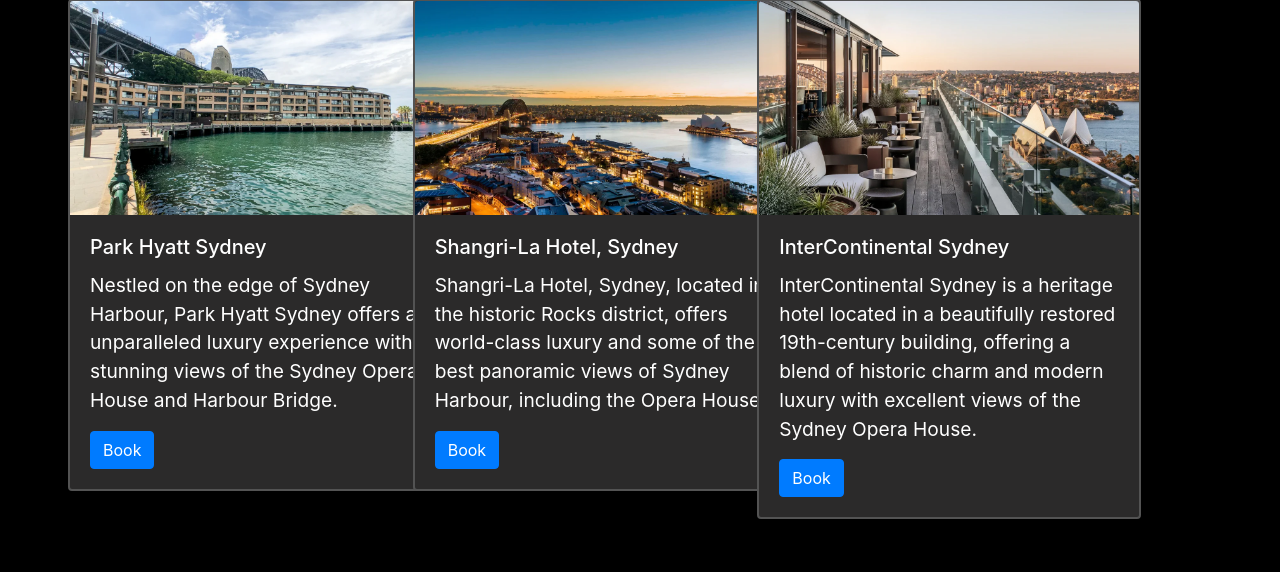
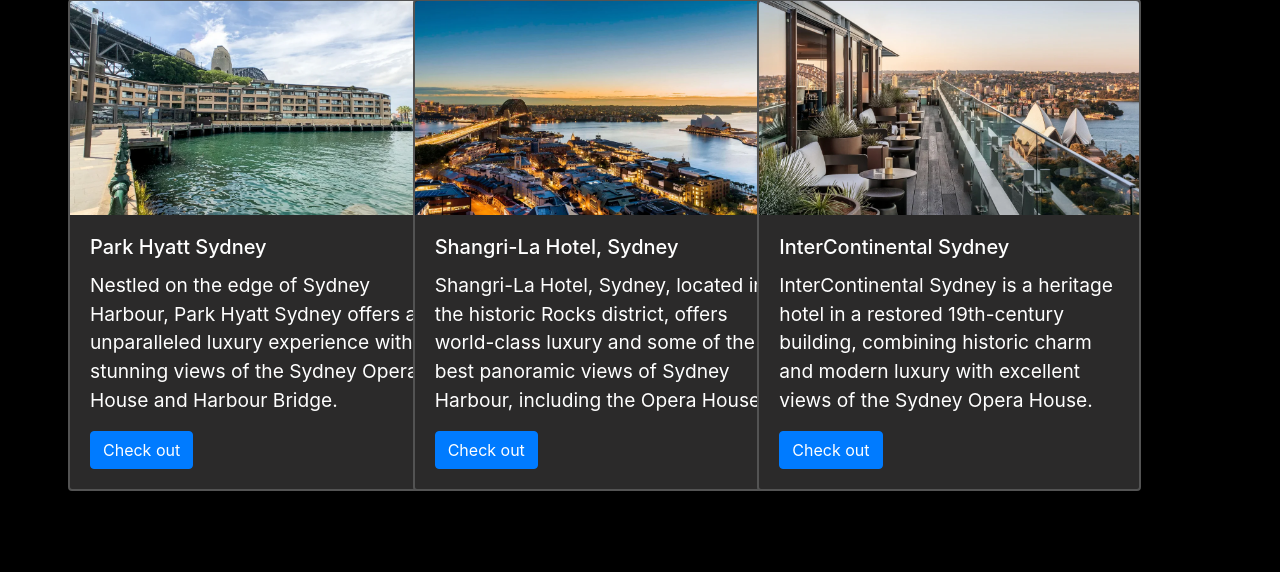
Before and after one commit to Ravinagraj01/Voyage_DBMS, a PHP site: page /australia_sydney_open_house.php in a window 1280 px wide. Shown: the part 2540-3112 px from the top of the page. After the commit the page ends 3031 px from the top, so only its background shows below. Run offline with PHP 8.4, Linux system fonts and the light colour scheme; data that the repository does not hold is empty; some libraries are stand-ins or nearby versions.

Commit message:
aust-hotels-modified

```diff
--- a/australia_sydeny_open_house.html
+++ b/australia_sydeny_open_house.html
@@ -161,9 +161,9 @@
 							<img src="aus-syd-hotel-3.webp" class="card-img-top" alt="Canada">
 							<div class="card-body">
 							  <h5 class="card-title">InterContinental Sydney</h5>
-							  <p class="card-text">InterContinental Sydney is a heritage hotel located in a beautifully restored 19th-century building, offering a blend of historic charm and modern luxury with excellent views of the Sydney Opera House.</p>
-							  <a href="#" class="btn btn-primary">Book</a>
-							</div>
+							  <p class="card-text">InterContinental Sydney is a heritage hotel in a restored 19th-century building, combining historic charm and modern luxury with excellent views of the Sydney Opera House.</p>
+							  <a href="https://www.sydney.intercontinental.com/" class="btn btn-primary">Check out</a>
+                                </div>
 						  </div>
 						</div>
 					  </div>
--- a/australia_sydney_open_house.php
+++ b/australia_sydney_open_house.php
@@ -215,7 +215,7 @@ $conn->close();
                                 <div class="card-body">
                                     <h5 class="card-title">Park Hyatt Sydney</h5>
                                     <p class="card-text">Nestled on the edge of Sydney Harbour, Park Hyatt Sydney offers an unparalleled luxury experience with stunning views of the Sydney Opera House and Harbour Bridge.</p>
-                                    <a href="australia_sydeny_open_house.html" class="btn btn-primary">Book</a>
+                                    <a href="https://www.hyatt.com/en-US/hotel/australia/park-hyatt-sydney/sydph?src=agn_resmedau_corp_sem_google_Search_Goo_SYDPH_IN_Brand_EM_Search_SYDPH_IN_Brand_EM_park+hyatt+sydney&gad_source=1&gclid=Cj0KCQjw0ruyBhDuARIsANSZ3wrPU-LKhy1OyJ5Fd8raFZUcUxvOheUQHa8X_H9_EP765QUL16-ZL8oaAgP6EALw_wcB&gclsrc=aw.ds" class="btn btn-primary">Check out</a>
                                 </div>
                             </div>
                         </div>
@@ -225,7 +225,7 @@ $conn->close();
                                 <div class="card-body">
                                     <h5 class="card-title">Shangri-La Hotel, Sydney</h5>
                                     <p class="card-text">Shangri-La Hotel, Sydney, located in the historic Rocks district, offers world-class luxury and some of the best panoramic views of Sydney Harbour, including the Opera House.</p>
-                                    <a href="#" class="btn btn-primary">Book</a>
+                                    <a href="https://www.shangri-la.com/sydney/shangrila/" class="btn btn-primary">Check out</a>
                                 </div>
                             </div>
                         </div>
@@ -234,8 +234,8 @@ $conn->close();
                                 <img src="aus-syd-hotel-3.webp" class="card-img-top" alt="Canada">
                                 <div class="card-body">
                                     <h5 class="card-title">InterContinental Sydney</h5>
-                                    <p class="card-text">InterContinental Sydney is a heritage hotel located in a beautifully restored 19th-century building, offering a blend of historic charm and modern luxury with excellent views of the Sydney Opera House.</p>
-                                    <a href="#" class="btn btn-primary">Book</a>
+                                    <p class="card-text">InterContinental Sydney is a heritage hotel in a restored 19th-century building, combining historic charm and modern luxury with excellent views of the Sydney Opera House.</p>
+                                    <a href="https://www.sydney.intercontinental.com/" class="btn btn-primary">Check out</a>
                                 </div>
                             </div>
                         </div>
```
